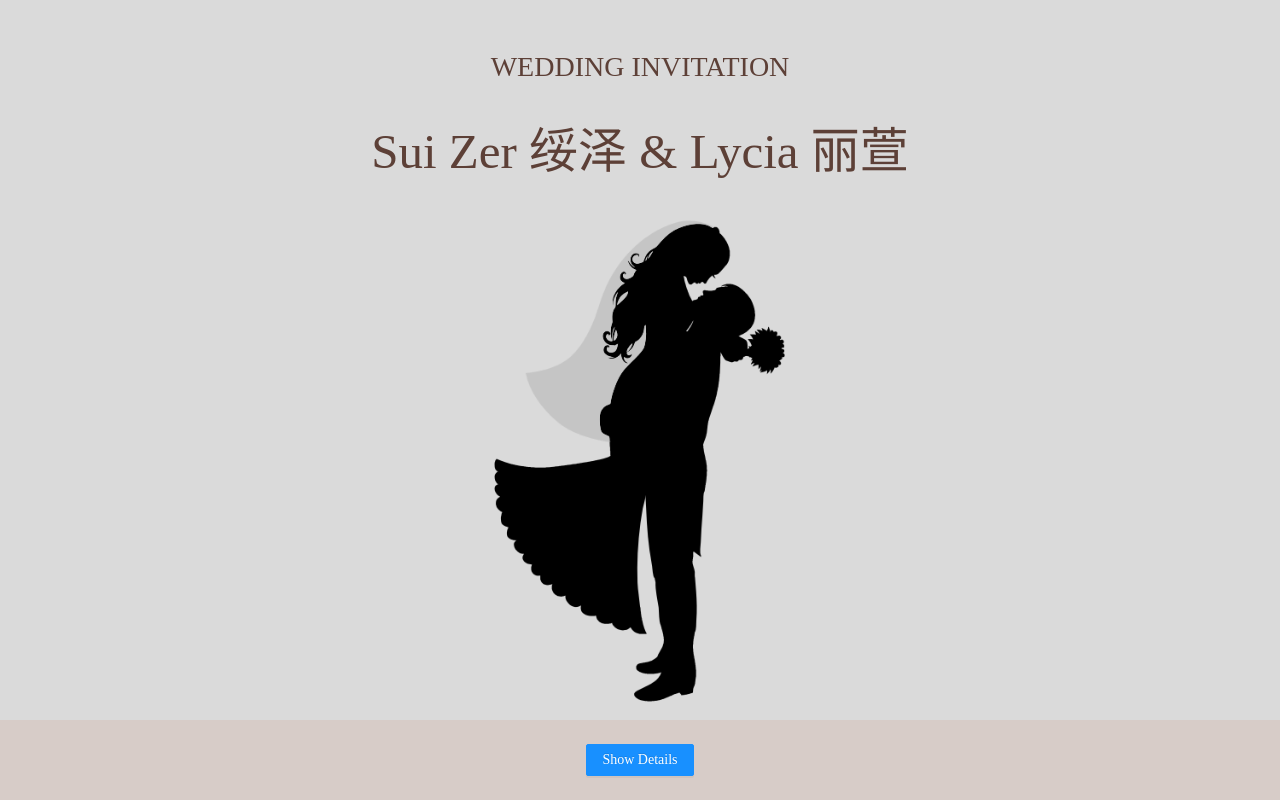
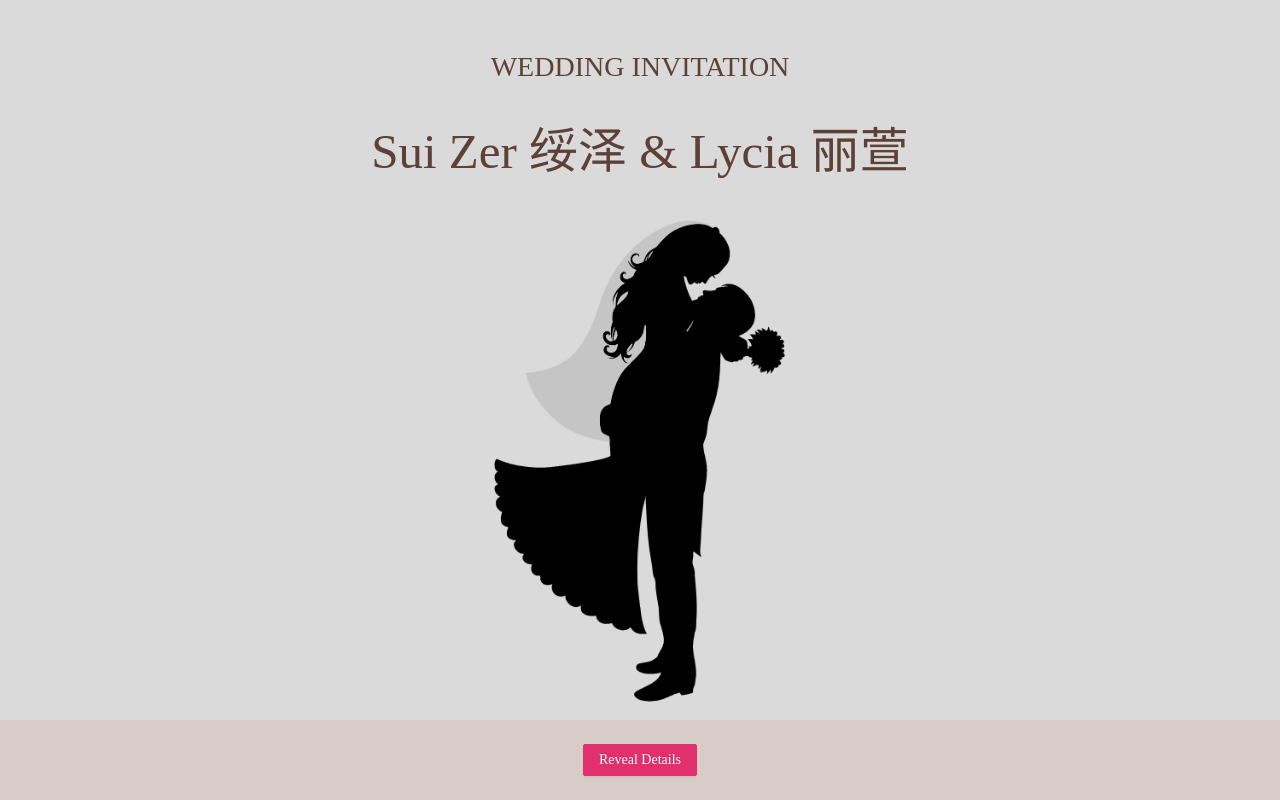
Before and after one commit to Suizer98/weddinginvitation, a React (Create React App) app: page / in a window 1280 px wide. Built offline with nearby package versions, Linux system fonts and the light colour scheme.

Commit message:
Added auto scroll to next component feature

```diff
--- a/src/App.tsx
+++ b/src/App.tsx
@@ -12,15 +12,12 @@ const { Footer } = Layout;
 
 function App() {
   const [showDetails, setShowDetails] = useState(false);
-
-  const handleShowDetails = () => {
-    setShowDetails(true);
-  }
+  const [buttonVisible, setButtonVisible] = useState(true);
 
   useEffect(() => {
     // Start playing music when showDetails becomes true
     if (showDetails) {
-      const audio = new Audio(Configs.music)
+      const audio = new Audio(Configs.music);
       audio.loop = true;
 
       // Play the audio
@@ -37,6 +34,21 @@ function App() {
     }
   }, [showDetails]);
 
+  const handleShowDetails = () => {
+    setShowDetails(true);
+
+    // Set a timer to hide the button after a delay (e.g., 500ms)
+    setTimeout(() => {
+      setButtonVisible(false);
+
+      // Scroll to the Greeting section
+      const greetingSection = document.getElementById('greeting-section');
+      if (greetingSection) {
+        greetingSection.scrollIntoView({ behavior: 'smooth', block: 'start', inline: 'nearest' });
+      }
+    }, 500);
+  };
+
   const footerStyles: React.CSSProperties = {
     background: '#D7CCC8',
     opacity: 1,
@@ -44,6 +56,7 @@ function App() {
     position: 'fixed',
     bottom: 0,
     width: '100%',
+    transition: 'opacity 0.5s', // Apply a transition effect to opacity
   };
 
   return (
@@ -51,22 +64,33 @@ function App() {
       <TitleLayout config={Configs} showDetails={showDetails} />
       {showDetails && (
         <>
-          <Greeting config={Configs} />
+          <Greeting id="greeting-section" config={Configs} />
           <Gallery config={Configs} />
           <Location config={Configs} />
           <CongratulatoryMoney config={Configs} />
           <Share config={Configs} />
         </>
       )}
-        <div>
+      <div>
         <Footer style={showDetails ? { ...footerStyles, opacity: 0.6 } : footerStyles}>
-          {showDetails ? "Sui Zer & Lycia's Wedding" : (
-            <Button onClick={handleShowDetails} type="primary">
-              Show Details
-            </Button>
+          {buttonVisible && (
+            <div style={{ display: 'flex', alignItems: 'center', justifyContent: 'center' }}>
+              <Button
+                style={{
+                  background: '#E1306C',
+                  borderColor: '#E1306C',
+                  opacity: showDetails ? 0 : 1, // Adjust opacity based on showDetails
+                }}
+                onClick={handleShowDetails}
+                type="primary"
+              >
+                Reveal Details
+              </Button>
+            </div>
           )}
+          {!buttonVisible && "Sui Zer & Lycia's Wedding"}
         </Footer>
-        </div>
+      </div>
     </main>
   );
 }
--- a/src/components/Greeting.tsx
+++ b/src/components/Greeting.tsx
@@ -28,15 +28,17 @@ const SubTitle = styled('p', {
 });
 
 type GreetingProps = {
+  id: string
   config: ConfigsType;
 };
 
-const Greeting = ({ config }: GreetingProps) => {
+const Greeting = ({ id, config }: GreetingProps) => {
   const ref = useRef<HTMLSelectElement>(null);
   const onScreen: boolean = useOnScreen<HTMLDivElement>(ref, '-125px');
 
   return (
     <section
+      id={id}
       ref={ref}
       style={{
         height: '100vh',
--- a/src/components/Share.tsx
+++ b/src/components/Share.tsx
@@ -116,10 +116,10 @@ const Share = ({ config }: ShareProps) => {
   return (
     <Section>
       <Layout>
-        <Title>Share the Invitation</Title>
+        <Title>Share the Invitation within your love ones</Title>
       </Layout>
       <ButtonGroup>
-        <KakaoTalkShareButton
+        {/* <KakaoTalkShareButton
           style={{ margin: 8 }}
           icon={<MessageFilled />}
           id="sendKakao"
@@ -127,7 +127,7 @@ const Share = ({ config }: ShareProps) => {
           onClick={() => setShareCount(shareCount + 1)}
         >
           Share via KakaoTalk
-        </KakaoTalkShareButton>
+        </KakaoTalkShareButton> */}
         <CopyToClipboard text={config.url}>
           <LinkShareButton
             style={{ margin: 8 }}
--- a/src/components/Title.tsx
+++ b/src/components/Title.tsx
@@ -62,7 +62,7 @@ const Title = ({ config, showDetails }: TitleProps) => {
         width={width}
         height={height}
         numberOfPieces={100}
-        gravity={0.1}
+        gravity={0.05}
         colors={['#FFCDD2', '#F8BBD0', '#D1C4E9']}
         recycle={true}
         style={{ position: 'fixed' }}
```
